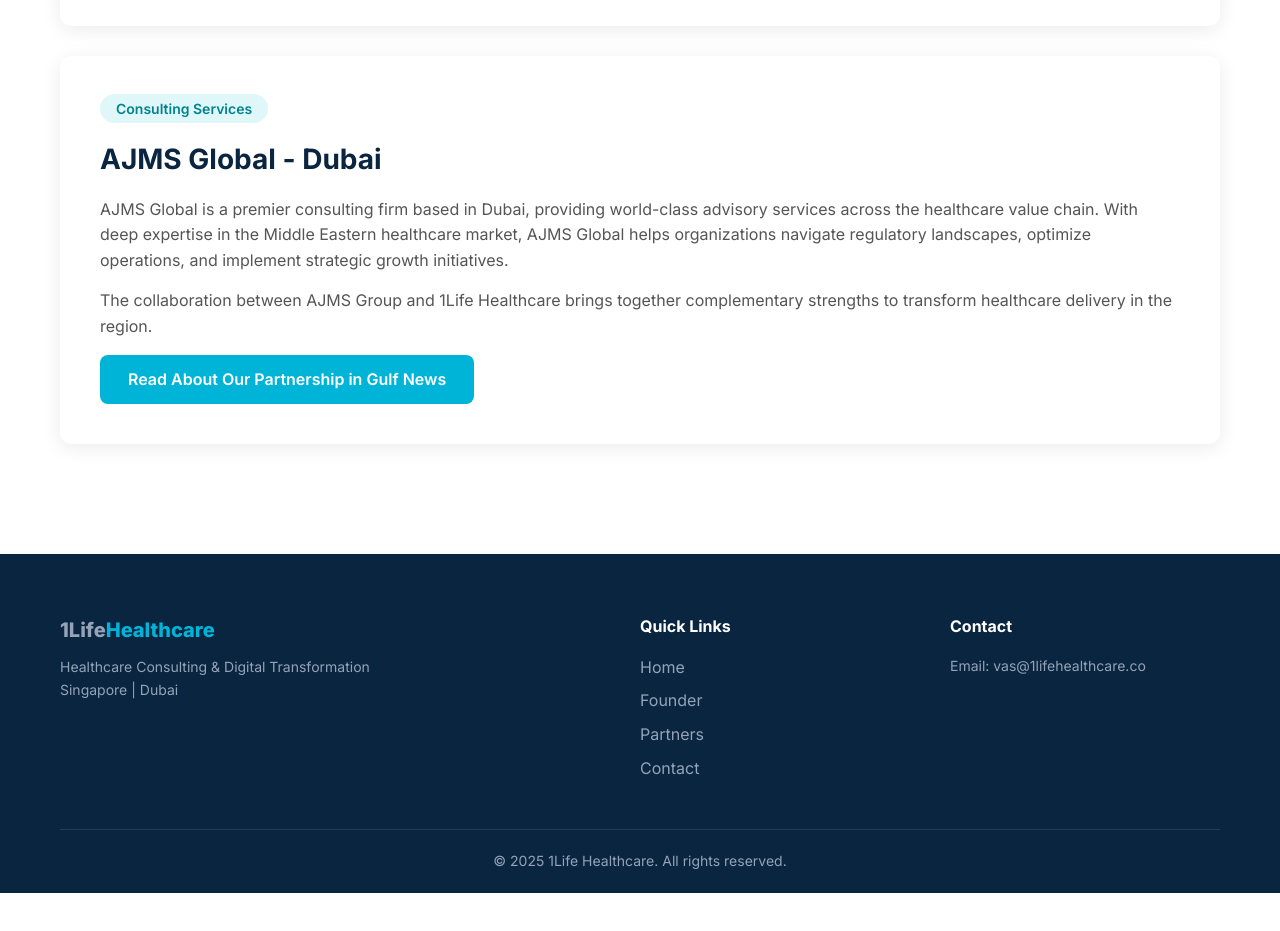
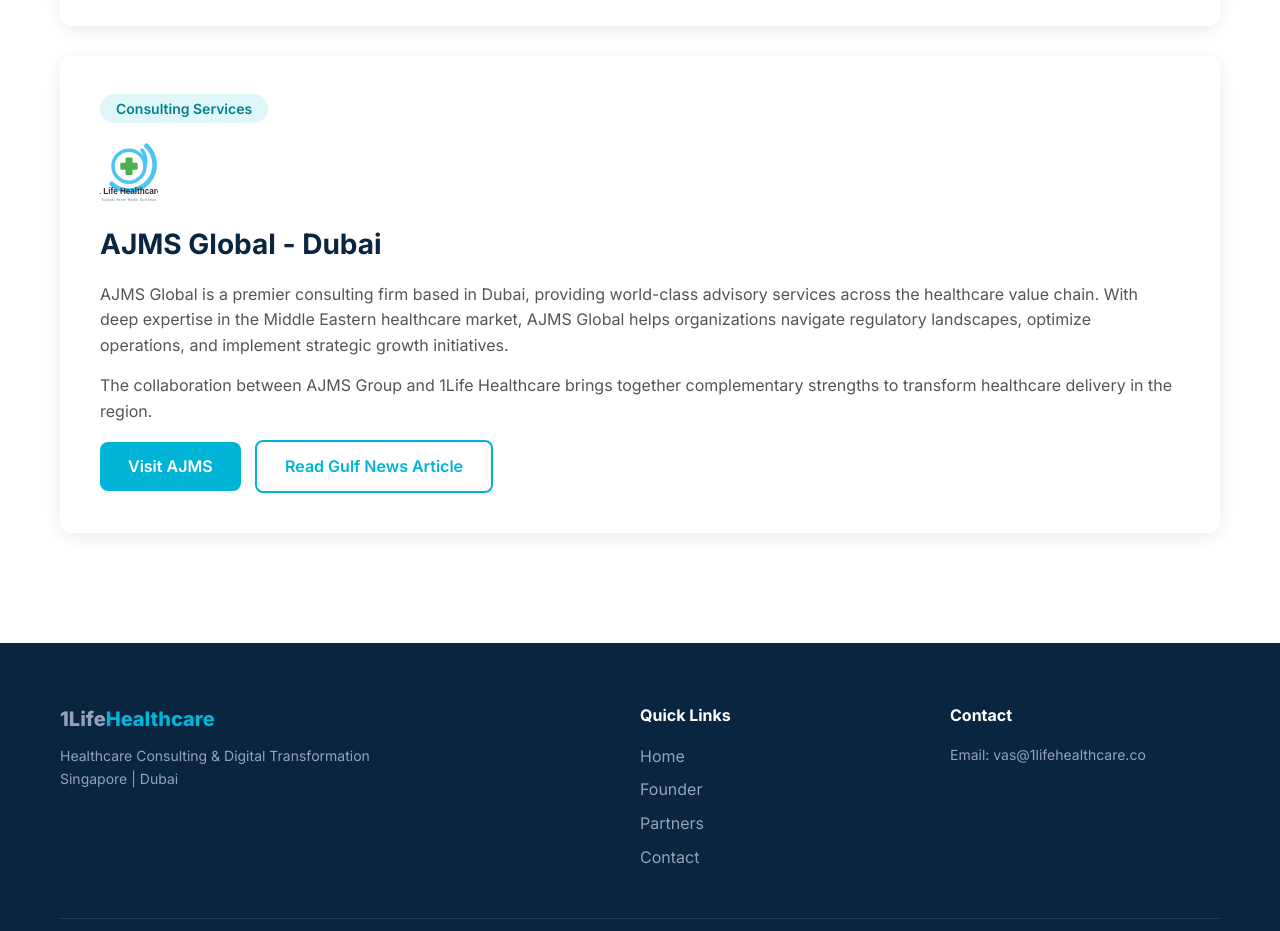
Before and after one commit to metupalle-jpg/1life-healthcare-site, a plain HTML site: page public/partners.html in a window 1280 px wide. Shown: the part 1140-2071 px from the top of the page. Before the commit the page ends 2033 px from the top, so only its background shows below. Drawn offline with Linux system fonts and the light colour scheme.

Commit message:
Add logo, update AJMS links to Visit AJMS www.ajmsglobal.com

```diff
--- a/public/partners.html
+++ b/public/partners.html
@@ -27,10 +27,11 @@
 </div>
 <div class="partner-card">
 <div class="partner-header"><span class="partner-tag">Consulting Services</span></div>
-<h2>AJMS Global - Dubai</h2>
+<img src="/logo.svg" alt="1Life Healthcare" style="height:70px;margin-bottom:15px;display:block;"><h2>AJMS Global - Dubai</h2>
 <p>AJMS Global is a premier consulting firm based in Dubai, providing world-class advisory services across the healthcare value chain. With deep expertise in the Middle Eastern healthcare market, AJMS Global helps organizations navigate regulatory landscapes, optimize operations, and implement strategic growth initiatives.</p>
 <p>The collaboration between AJMS Group and 1Life Healthcare brings together complementary strengths to transform healthcare delivery in the region.</p>
-<a href="https://gulfnews.com/gn-focus/ajms-group-and-1life-healthcare-collaborate-1.1720507321452" target="_blank" class="btn btn-primary">Read About Our Partnership in Gulf News</a>
+<a href="https://www.ajmsglobal.com" target="_blank" class="btn btn-primary">Visit AJMS</a>
+<a href="https://gulfnews.com/gn-focus/ajms-group-and-1life-healthcare-collaborate-1.1720507321452" target="_blank" class="btn btn-outline" style="border:2px solid #00b4d8;color:#00b4d8;margin-left:10px;">Read Gulf News Article</a>
 </div>
 </div></section>
 <footer class="footer"><div class="container"><div class="footer-grid">
```
Also changed, not shown: public/index.html (+2 -2 lines), public/logo.png (added), public/logo.svg (added).
